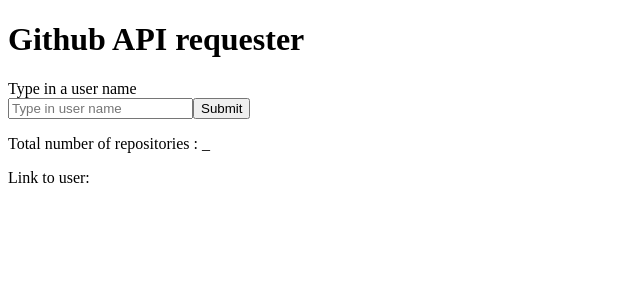
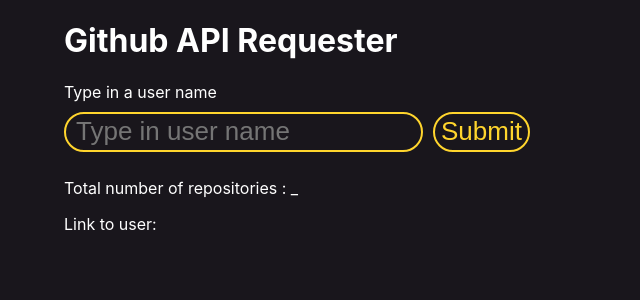
Before and after one commit to Arran-Logan-Riley/GithubVueAPIReqester, a Vue app: page / in a window 1280 px wide. Shown: the top 300 px of the page, without its empty margins (0-640 px from the left). Built offline with nearby package versions, Linux system fonts and the light colour scheme.

Commit message:
Added Css styling and logic fixes

```diff
--- a/src/components/githubAPIComp.vue
+++ b/src/components/githubAPIComp.vue
@@ -1,22 +1,23 @@
 <template>
     <div>
-        <h1>Github API requester</h1>
+        <h1>Github API Requester</h1>
         <div>
             <label for='name'>Type in a user name</label>
         </div>
-        <div>
-            <input v-model="newUser" type="text" placeholder="Type in user name">
-            <button @click="fetchProjects">Submit</button>
+        <div class="">
+            <input class="input box" v-model="newUser" type="text" placeholder="Type in user name">
+            <button class="button" @click="fetchProjects">Submit</button>
         </div>
         <div><p>Total number of repositories : {{ totNumRepo }}</p></div>
         <div><p>Link to user: <a v-bind:href="userURL" target="_blank">{{ userURL }}</a></p></div>
         <ul>
             <!-- Loop through the api request -->
             <li v-for="project in projects" :key="project.id">
-                <p>{{ project.name }}</p>
+                <h3>{{ project.name }}</h3>
                 <p>{{ project.description }}</p>
                 <p>Created on: {{ project.created_at }}</p>
                 <a v-bind:href="project.clone_url" target="_blank">Link: {{ project.clone_url }}</a>
+                <hr>
             </li>
         </ul>
     </div>
@@ -55,8 +56,16 @@
                     })
 
                     this.projects = cronoUserSort
-                    this.totNumRepo = cronoUserSort.length
+                    console.log(cronoUserSort)
+                    //If there is more than 30 repos, change it to 30+. Cannot request more than 30 repos.
+                    if(cronoUserSort.length == 30){
+                        this.totNumRepo = "30+"
+                    }else{
+                        this.totNumRepo = cronoUserSort.length
+                    }
+
                     this.userURL = cronoUserSort['0'].owner.html_url
+
                     let printData = false
                     if(printData == true){
                         for(let i = 0; i < cronoUserSort.length; i++){
@@ -67,9 +76,73 @@
 
                 })
                 .catch(error => {
+                    this.userURL = 'No user found';
+                    this.totNumRepo = 0;
                     console.log(error);
                 });
         },
     },
 };
 </script>
+
+<style>
+body{
+    margin: 0;
+    padding: 0;
+    background: #19161c;
+    display: flex;
+    justify-content: space-evenly;
+    align-items: center;
+    flex-direction: column;
+    align-content: center;
+    color: white;
+    font-family: -apple-system, BlinkMacSystemFont, "Segoe UI", Roboto, Oxygen, Ubuntu, Cantarell, "Open Sans", "Helvetica Neue", sans-serif;
+}
+.box{
+    position: relative;
+}
+.input {
+    padding: 10px;
+    width: 300;
+    height: 40px;
+    background: none;
+    border: 2px solid #ffd52d;
+    border-radius: 50px;
+    box-sizing: border-box;
+    font-size: 26px;
+    color: #ffd52d;
+    outline: none;
+    transition: .5s;
+}
+
+.button{
+    background: none;
+    margin: 10px;
+    height: 40px;
+    border: 2px solid #ffd52d;
+    border-radius: 50px;
+    box-sizing: border-box;
+    font-size: 26px;
+    color: #ffd52d;
+    outline: none;
+    transition: .5s;
+}
+
+a{
+    color: #ffeaa7
+}
+
+.button:hover{
+    background: #3b3640;
+    border-radius: 10px;
+}
+
+.input:hover{
+    background: #3b3640;
+    border-radius: 10px;
+}
+
+#app{
+width: 90%;
+}
+</style>
```
